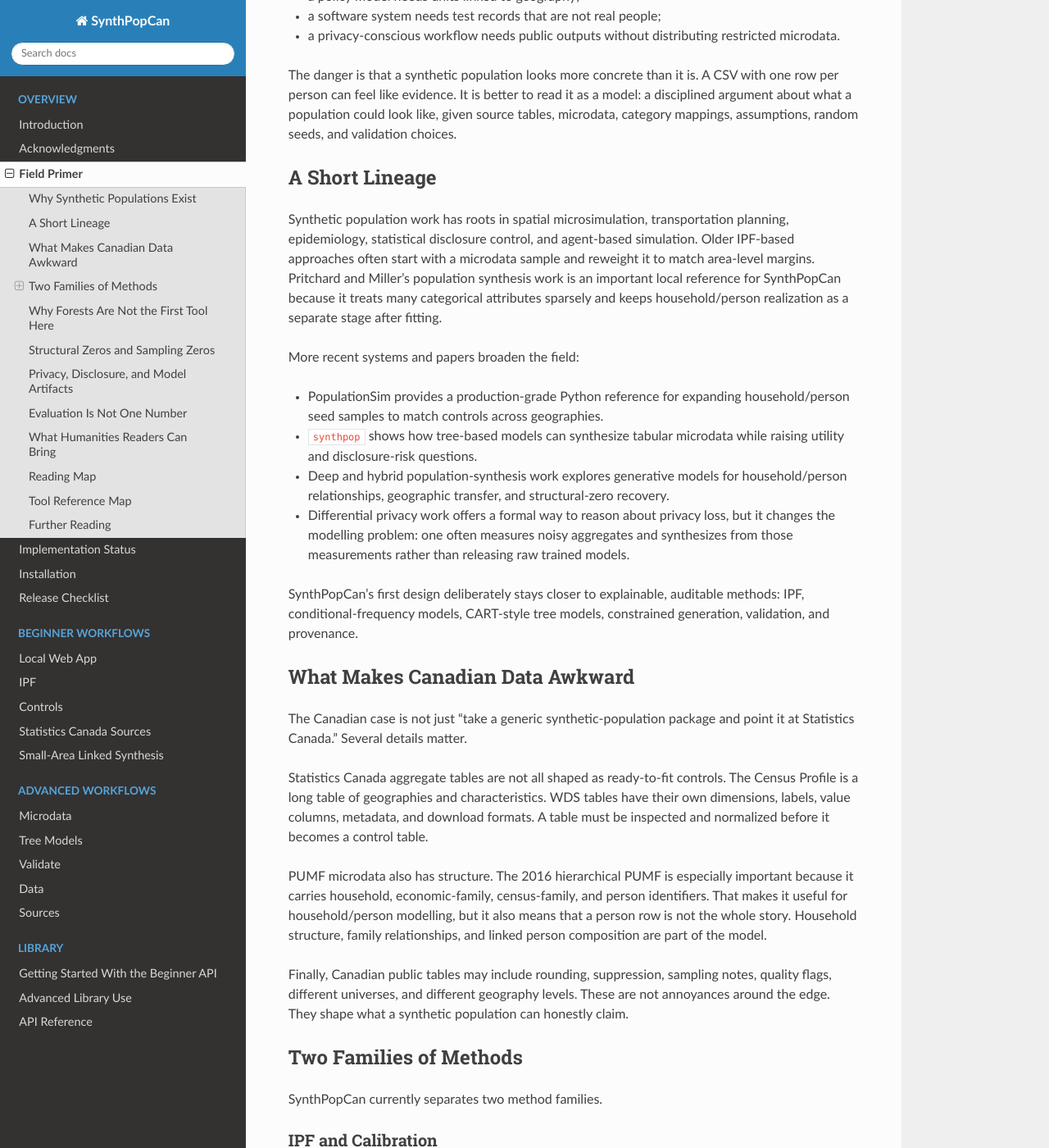
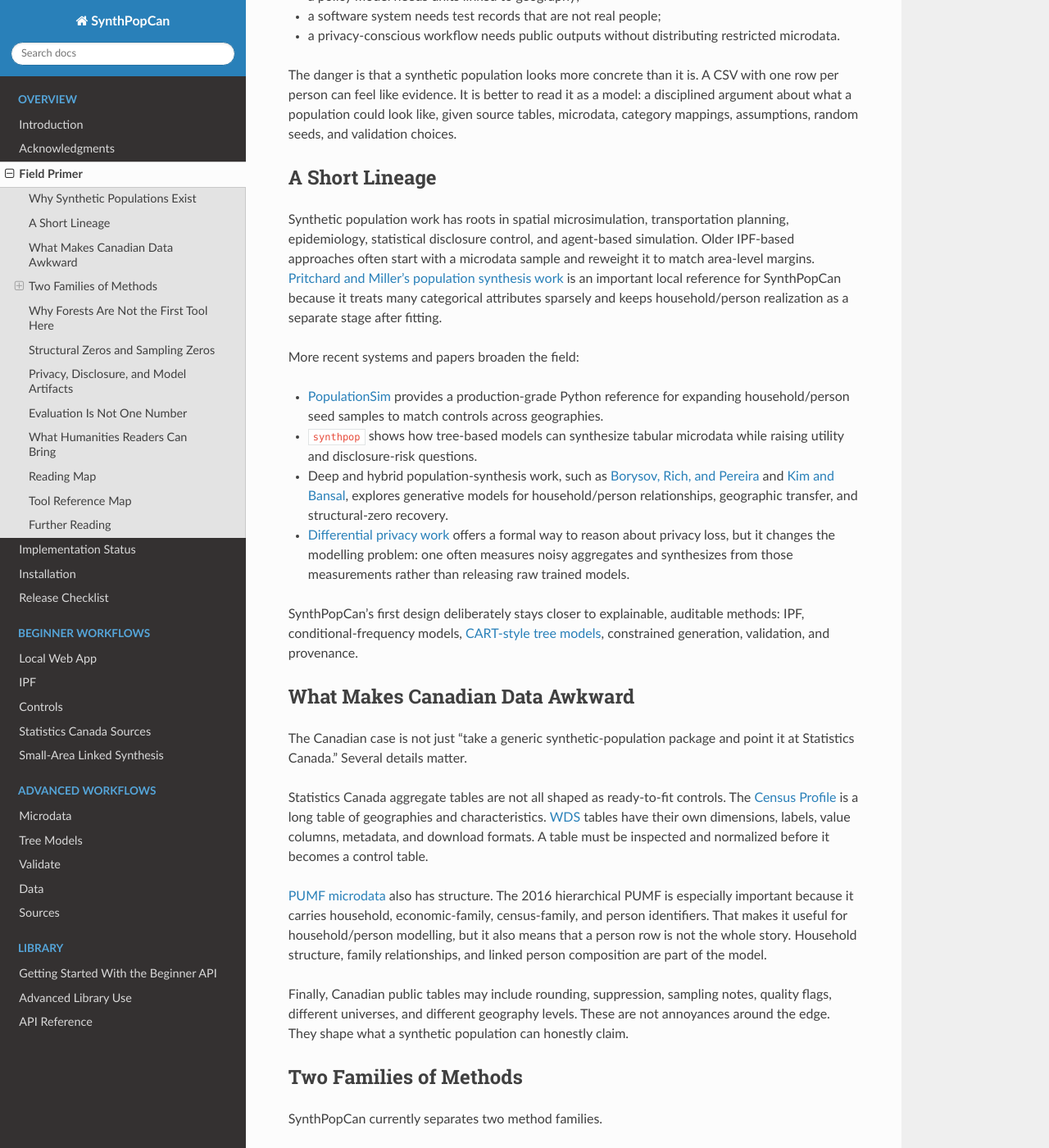
Before and after one commit to dlq/synthpopcan, a Sphinx documentation site: the page built from docs/field-primer.md, in a window 1280 px wide and 1400 px high, scrolled down 568 px. Shown: the whole window at 82% size. Built offline with Sphinx 7.4.7 and the Read the Docs theme 3.1.0, drawn with Linux system fonts in a browser that asks for light colours; some of the changed text lies outside the part shown.

Commit message:
docs: add inline links throughout field-primer
- Pritchard & Miller → DOI
- PopulationSim, synthpop, Borysov et al., Kim & Bansal → their homepages/papers
- CART-style tree models → scikit-learn decision tree guide
- WDS → StatCan developer page
- Census Profile → StatCan 2016 profile
- PUMF → StatCan PUMF page
- Lovelace & Ballas → arxiv
- Differential privacy → NIST SP 800-226

```diff
--- a/docs/field-primer.md
+++ b/docs/field-primer.md
@@ -33,26 +33,33 @@
 Synthetic population work has roots in spatial microsimulation, transportation
 planning, epidemiology, statistical disclosure control, and agent-based
 simulation. Older IPF-based approaches often start with a microdata sample and
-reweight it to match area-level margins. Pritchard and Miller's population
-synthesis work is an important local reference for SynthPopCan because it treats
-many categorical attributes sparsely and keeps household/person realization as a
+reweight it to match area-level margins.
+[Pritchard and Miller's population synthesis work](https://doi.org/10.1007/s11116-011-9367-4)
+is an important local reference for SynthPopCan because it treats many
+categorical attributes sparsely and keeps household/person realization as a
 separate stage after fitting.
 
 More recent systems and papers broaden the field:
 
-- PopulationSim provides a production-grade Python reference for expanding
-  household/person seed samples to match controls across geographies.
-- `synthpop` shows how tree-based models can synthesize tabular microdata while
-  raising utility and disclosure-risk questions.
-- Deep and hybrid population-synthesis work explores generative models for
-  household/person relationships, geographic transfer, and structural-zero
+- [PopulationSim](https://activitysim.github.io/populationsim/) provides a
+  production-grade Python reference for expanding household/person seed samples
+  to match controls across geographies.
+- [`synthpop`](https://www.synthpop.org.uk/resources.html) shows how tree-based
+  models can synthesize tabular microdata while raising utility and
+  disclosure-risk questions.
+- Deep and hybrid population-synthesis work, such as
+  [Borysov, Rich, and Pereira](https://arxiv.org/abs/1808.06910) and
+  [Kim and Bansal](https://arxiv.org/abs/2208.01403), explores generative models
+  for household/person relationships, geographic transfer, and structural-zero
   recovery.
-- Differential privacy work offers a formal way to reason about privacy loss,
-  but it changes the modelling problem: one often measures noisy aggregates and
-  synthesizes from those measurements rather than releasing raw trained models.
+- [Differential privacy work](https://csrc.nist.gov/pubs/sp/800/226/final)
+  offers a formal way to reason about privacy loss, but it changes the modelling
+  problem: one often measures noisy aggregates and synthesizes from those
+  measurements rather than releasing raw trained models.
 
-SynthPopCan's first design deliberately stays closer to explainable,
-auditable methods: IPF, conditional-frequency models, CART-style tree models,
+SynthPopCan's first design deliberately stays closer to explainable, auditable
+methods: IPF, conditional-frequency models,
+[CART-style tree models](https://scikit-learn.org/stable/modules/tree.html),
 constrained generation, validation, and provenance.
 
 ## What Makes Canadian Data Awkward
@@ -61,14 +68,15 @@
 point it at Statistics Canada." Several details matter.
 
 Statistics Canada aggregate tables are not all shaped as ready-to-fit controls.
-The Census Profile is a long table of geographies and characteristics. WDS
-tables have their own dimensions, labels, value columns, metadata, and download
-formats. A table must be inspected and normalized before it becomes a control
-table.
+The [Census Profile](https://www12.statcan.gc.ca/census-recensement/2016/dp-pd/prof/index.cfm?Lang=E)
+is a long table of geographies and characteristics.
+[WDS](https://www.statcan.gc.ca/en/developers/wds) tables have their own
+dimensions, labels, value columns, metadata, and download formats. A table must
+be inspected and normalized before it becomes a control table.
 
-PUMF microdata also has structure. The 2016 hierarchical PUMF is especially
-important because it carries household, economic-family, census-family, and
-person identifiers. That makes it useful for household/person modelling, but it
+[PUMF microdata](https://www150.statcan.gc.ca/n1/pub/98m0002x/98m0002x2016001-eng.htm)
+also has structure. The 2016 hierarchical PUMF is especially important because
+it carries household, economic-family, census-family, and person identifiers. That makes it useful for household/person modelling, but it
 also means that a person row is not the whole story. Household structure,
 family relationships, and linked person composition are part of the model.
 
@@ -95,8 +103,9 @@
 The most important conceptual distinction is between fitting and realization.
 A weighted table is one object. An integer synthetic population is another. When
 fractional weights are expanded into rows, a rounding or sampling decision has
-been made. Lovelace and Ballas discuss this problem directly in the spatial
-microsimulation context.
+been made.
+[Lovelace and Ballas](https://arxiv.org/abs/1303.5228) discuss this problem
+directly in the spatial microsimulation context.
 
 ### Tree-Based and Conditional Generation
 
```
